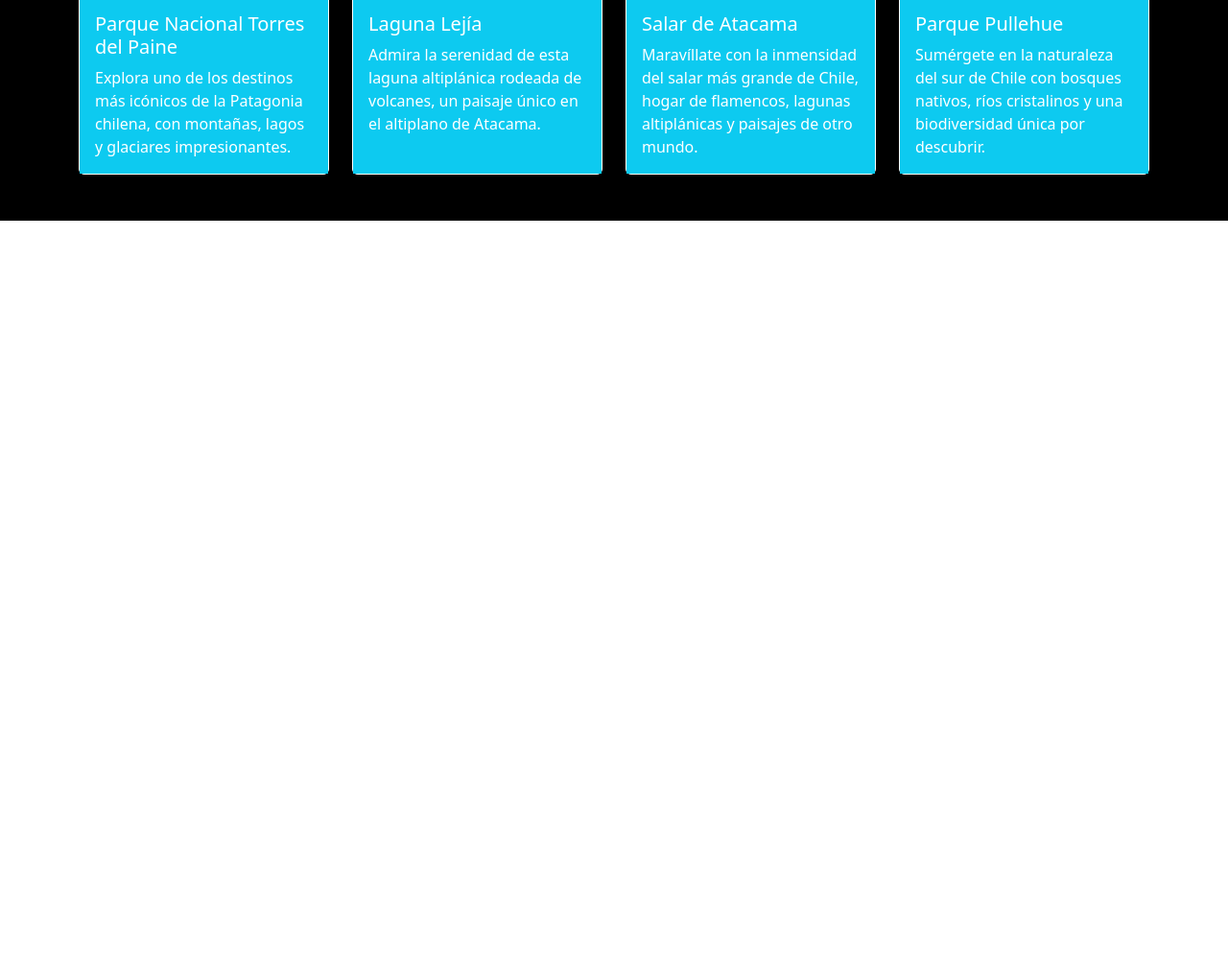
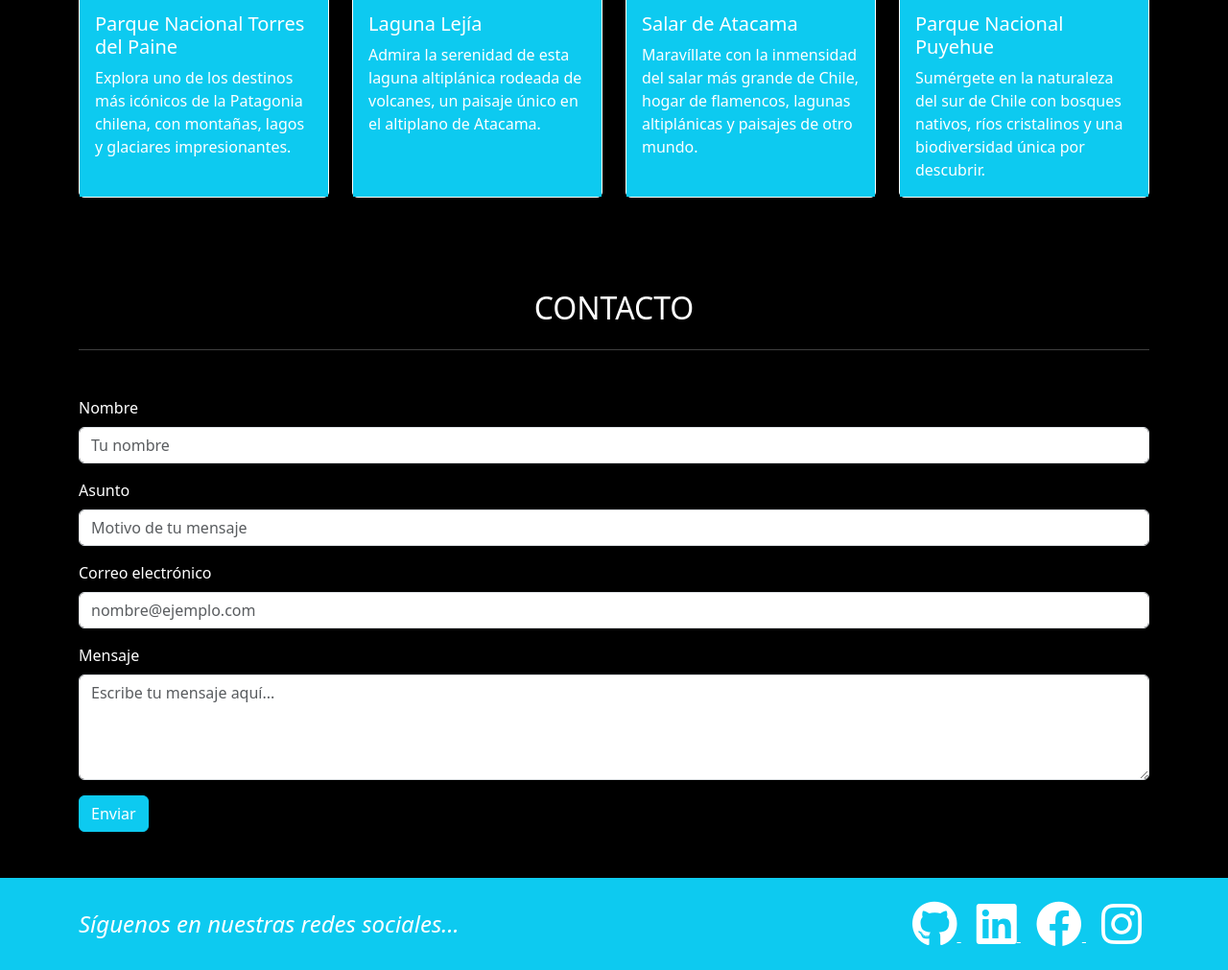
Before and after one commit to Fjarasep/Viajes-Chile, a plain HTML site: page index.html in a window 1280 px wide. Shown: the part 1231-2242 px from the top of the page at 96% size. Before the commit the page ends 1461 px from the top, so only its background shows below. Drawn offline with nearby package versions, Linux system fonts and the light colour scheme; files that its build step writes are made by us from their sources; files whose address does not match are found by name.

Commit message:
Sección de formulario de contacto

```diff
--- a/index.html
+++ b/index.html
@@ -119,7 +119,7 @@
   </div>
 </section>
 
-<!-- Sección Destacados-->
+<!--Sección Destacados-->
 <section id="destacados" class="py-5 bg-black">
   <div class="container">
 
@@ -169,7 +169,7 @@
         <div class="card h-100 border border-white">
           <img src="assets/img/card4.jpg" class="card-img-top" alt="Parque Pullehue" style="height: 200px; object-fit: cover;">
           <div class="card-body bg-info text-white">
-            <h5 class="card-title">Parque Pullehue</h5>
+            <h5 class="card-title">Parque Nacional Puyehue</h5>
             <p class="card-text">Sumérgete en la naturaleza del sur de Chile con bosques nativos, ríos cristalinos y una biodiversidad única por descubrir.</p>
           </div>
         </div>
@@ -179,7 +179,67 @@
   </div>
 </section>
 
-  <!-- Aquí irán las demás secciones como el carousel, presentación, destacados, contacto y footer -->
+<!--Formulario de contacto-->
+<section id="contacto" class="py-5 bg-black text-white">
+  <div class="container">
+    <h2 class="text-center mb-4">CONTACTO</h2>
+
+    <!-- Línea separadora blanca -->
+    <hr class="border-light w-100 mx-auto mb-5">
+
+    <form>
+      <div class="mb-3">
+        <label for="nombre" class="form-label">Nombre</label>
+        <input type="text" class="form-control" id="nombre" placeholder="Tu nombre" required>
+      </div>
+      <div class="mb-3">
+        <label for="asunto" class="form-label">Asunto</label>
+        <input type="text" class="form-control" id="asunto" placeholder="Motivo de tu mensaje" required>
+      </div>
+      <div class="mb-3">
+        <label for="correo" class="form-label">Correo electrónico</label>
+        <input type="email" class="form-control" id="correo" placeholder="nombre@ejemplo.com" required>
+      </div>
+      <div class="mb-3">
+        <label for="mensaje" class="form-label">Mensaje</label>
+        <textarea class="form-control" id="mensaje" rows="4" placeholder="Escribe tu mensaje aquí..." required></textarea>
+      </div>
+      <div class="text-start">
+        <button type="submit" class="btn btn-info text-white">Enviar</button>
+      </div>
+    </form>
+  </div>
+</section>
+
+<!-- Footer -->
+<footer class="py-4 bg-info text-white">
+  <div class="container">
+    <div class="row align-items-center">
+
+      <!-- Texto a la izquierda -->
+      <div class="col-md-6 text-start">
+        <p class="mb-0 fw-light fst-italic fs-4">Síguenos en nuestras redes sociales...</p>
+      </div>
+
+      <!-- Íconos a la derecha -->
+      <div class="col-md-6 text-end">
+        <a href="https://github.com/Fjarasep" target="_blank" class="text-white mx-2">
+          <i class="fab fa-github fa-3x"></i>
+        </a>
+        <a href="https://www.linkedin.com/in/tu-usuario" target="_blank" class="text-white mx-2">
+          <i class="fab fa-linkedin fa-3x"></i>
+        </a>
+        <a href="https://www.facebook.com/tu-usuario" target="_blank" class="text-white mx-2">
+          <i class="fab fa-facebook fa-3x"></i>
+        </a>
+        <a href="https://www.instagram.com/tu-usuario" target="_blank" class="text-white mx-2">
+          <i class="fab fa-instagram fa-3x"></i>
+        </a>
+      </div>
+
+    </div>
+  </div>
+</footer>
 
   <!-- Bootstrap JS + jQuery -->
   <script src="https://code.jquery.com/jquery-3.7.1.min.js"></script>
```
